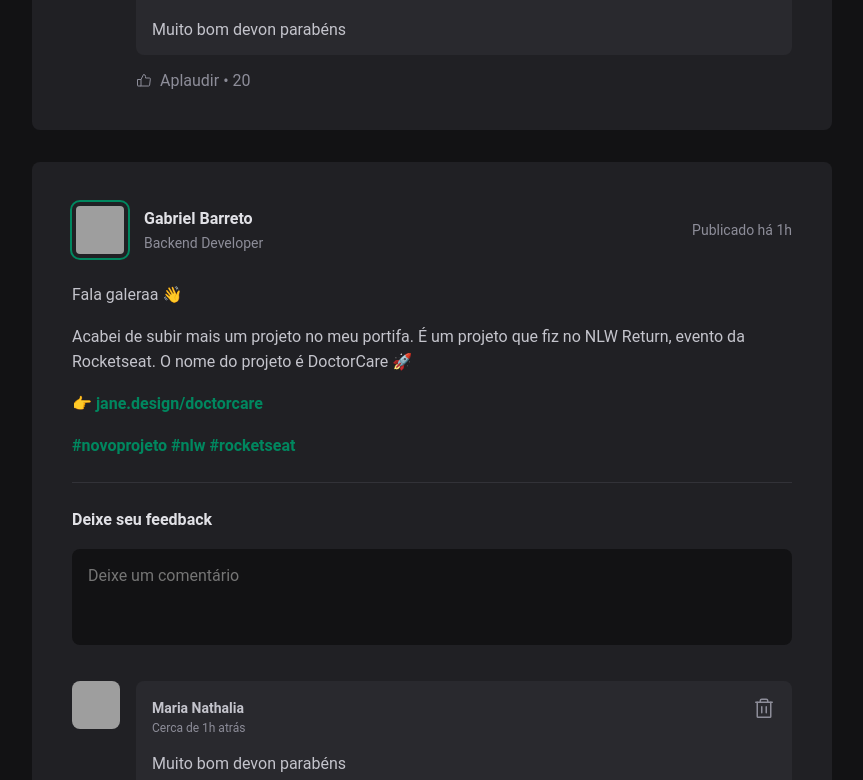
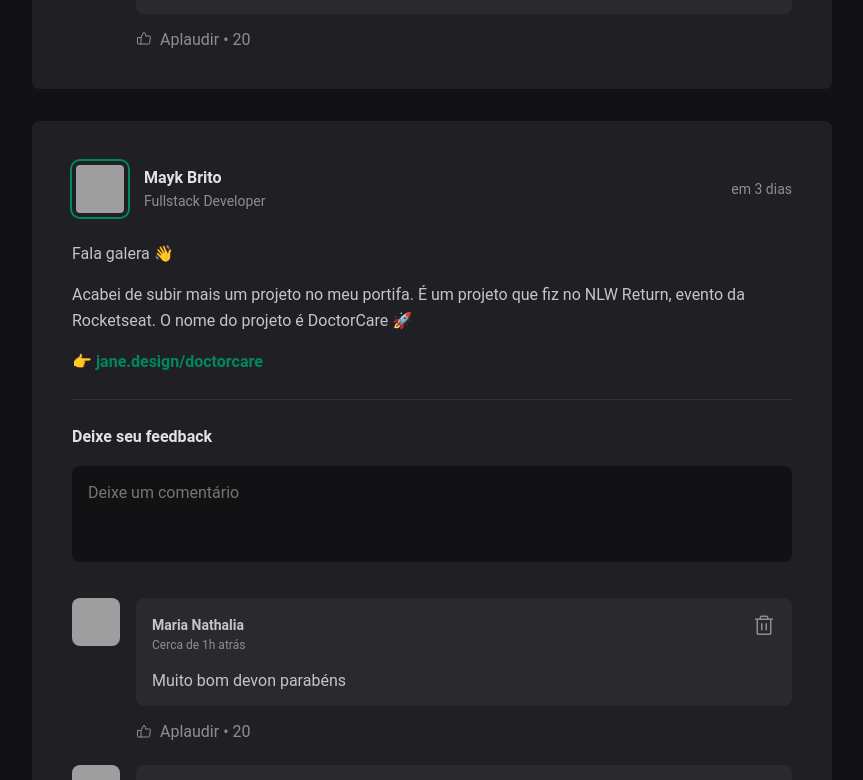
Before and after one commit to GabrielDevLoper/fundamentos-reactjs-ignite-2022, a React app: page / in a window 1280 px wide. Shown: the part 1011-1791 px from the top of the page, without its empty margins (352-1215 px from the left). Built offline with nearby package versions, Linux system fonts and the light colour scheme; grey boxes are pictures that could not be loaded; the HTML template or start-up script is replaced by a standard one.

Commit message:
feat: trabalhando com formatação de datas, utilizando a lib date-fns e ajustando as propriedades do componente post.

```diff
--- a/package.json
+++ b/package.json
@@ -8,6 +8,7 @@
     "preview": "vite preview"
   },
   "dependencies": {
+    "date-fns": "^2.28.0",
     "phosphor-react": "^1.4.1",
     "react": "^18.0.0",
     "react-dom": "^18.0.0"
--- a/src/App.jsx
+++ b/src/App.jsx
@@ -4,6 +4,37 @@
 import "./global.css";
 import styles from './App.module.css';
 import { Sidebar } from "./components/Sidebar";
+
+const posts = [
+  {
+    id: 1,
+    author:{
+      avatarUrl: "https://github.com/gabrieldevloper.png",
+      name: "Gabriel Barreto",
+      role: "Backend Developer"
+    },
+    publishedAt: new Date('2022-07-13 20:34:15'),
+    content: [
+      {type: 'paragraph', content: 'Fala galera 👋'},
+      {type: 'paragraph', content: 'Acabei de subir mais um projeto no meu portifa. É um projeto que fiz no NLW Return, evento da Rocketseat. O nome do projeto é DoctorCare 🚀'},
+      {type: 'link', content: '👉 jane.design/doctorcare'},
+    ]
+  },
+  {
+    id: 2,
+    author:{
+      avatarUrl: "https://github.com/maikbrito.png",
+      name: "Mayk Brito",
+      role: "Fullstack Developer"
+    },
+    publishedAt: new Date('2022-07-13 20:39:15'),
+    content: [
+      {type: 'paragraph', content: 'Fala galera 👋'},
+      {type: 'paragraph', content: 'Acabei de subir mais um projeto no meu portifa. É um projeto que fiz no NLW Return, evento da Rocketseat. O nome do projeto é DoctorCare 🚀'},
+      {type: 'link', content: '👉 jane.design/doctorcare'},
+    ]
+  },
+];
 
 function App() {
   return (
@@ -13,14 +44,19 @@
       <div className={styles.wrapper}>
         <Sidebar />
         <main>
-          <Post
-            author="Gabriel Barreto"
-            content="Olá pessoal"
-          />
-          <Post
-            author="James Barreto"
-            content="Olá pessoal"
-          />
+
+          {
+            posts.map(post => (
+              <Post
+                key={post.id}
+                author={post.author}
+                content={post.content}
+                publishedAt={post.publishedAt}
+              />
+            ))
+          }
+
+
 
         </main>
       </div>
--- a/src/components/Post.jsx
+++ b/src/components/Post.jsx
@@ -1,33 +1,45 @@
+import { format, formatDistanceToNow } from 'date-fns';
+import ptBR from 'date-fns/locale/pt-BR'
+
 import { Avatar } from "./Avatar";
 import { Comment } from "./Comment";
 import styles from "./Post.module.css";
 
-export function Post(){
+export function Post({author, content, publishedAt}){
+    const publishedDateFormatted = format(publishedAt, "d 'de' LLLL 'ás' HH:mm'h'", {
+        locale: ptBR
+    });
+
+    const publishedDateRelativeToNow = formatDistanceToNow(publishedAt, {
+        locale: ptBR,
+        addSuffix: true
+    })
+
     return(
         <article className={styles.post}>
             <header>
                 <div className={styles.author}>
-                    <Avatar src="https://github.com/gabrieldevloper.png" />
+                    <Avatar src={author.avatarUrl} />
                     <div className={styles.authorInfo}>
-                        <strong>Gabriel Barreto</strong>
-                        <span>Backend Developer</span>
+                        <strong>{author.name}</strong>
+                        <span>{author.role}</span>
                     </div>
                 </div>
-                <time title="11 de Maio ás 10:53" dateTime="2022-05-11 08:13:12">Publicado há 1h</time>
+                <time title={publishedDateFormatted} dateTime={publishedAt.toISOString()}>
+                    {publishedDateRelativeToNow}
+                </time>
             </header>
 
             <div className={styles.content}>
-                <p>Fala galeraa 👋</p>
-
-                <p>Acabei de subir mais um projeto no meu portifa. É um projeto que fiz no NLW Return, evento da Rocketseat. O nome do projeto é DoctorCare 🚀</p>
-
-                <p>{' '}<a href="#">👉 jane.design/doctorcare</a> </p>
-
-                <p>
-                    <a href="#">#novoprojeto</a>{' '}
-                    <a href="#">#nlw</a>{' '}
-                    <a href="#">#rocketseat</a>
-                </p>
+                {
+                    content.map(line => {
+                        if(line.type === 'paragraph'){
+                            return <p>{line.content}</p>
+                        }else if(line.type === 'link'){
+                            return <p><a href="#">{line.content}</a></p>
+                        }
+                    })
+                }
             </div>
 
             <form className={styles.commentForm}>
```
Also changed, not shown: 1 other file (tests, documents, lock files or other folders).
